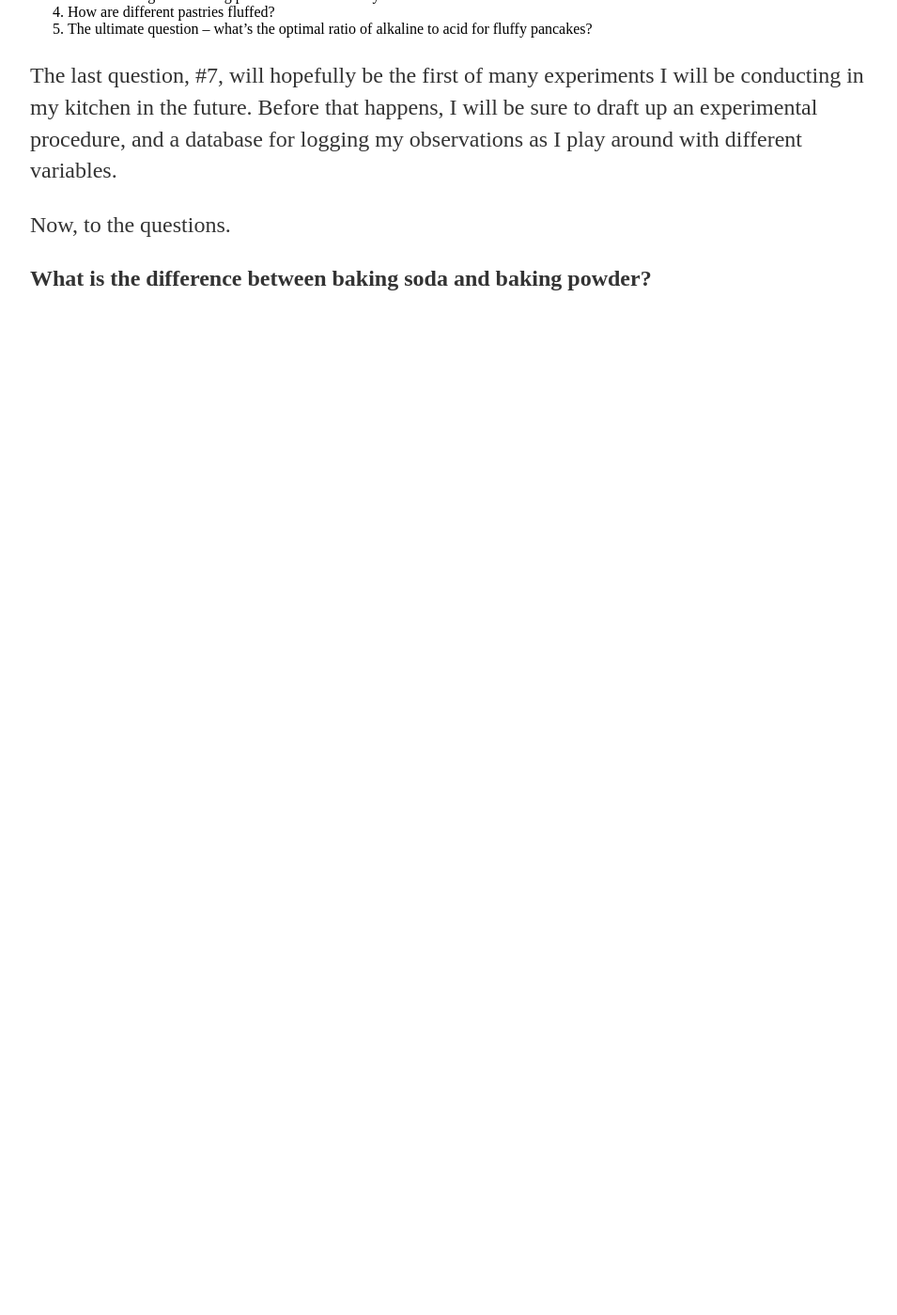
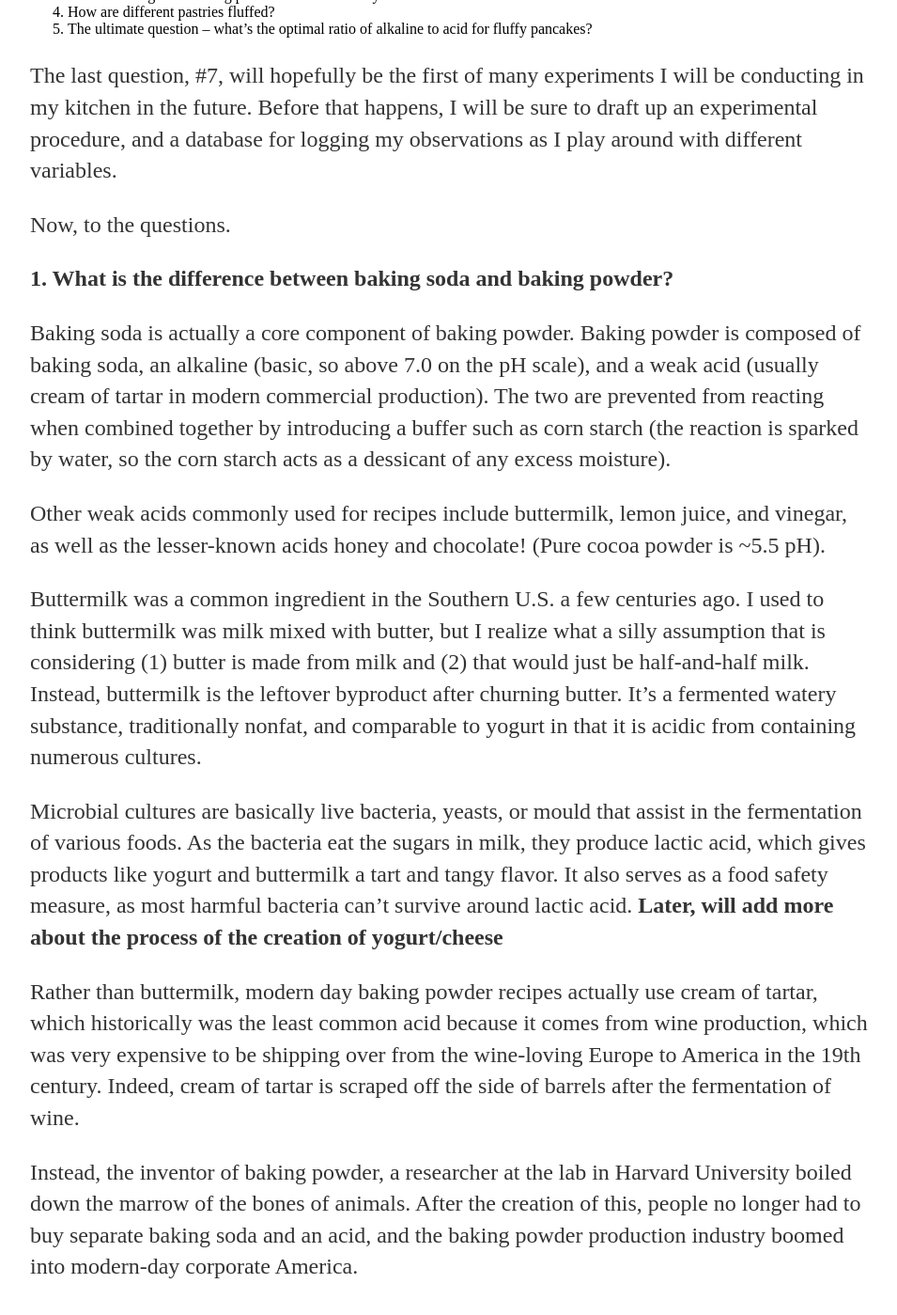
Before and after one commit to potashium/potashium.github.io, a Jekyll site: the page built from _posts/2019-10-12-the-baking-soda-rabbit-hole.md, in a window 1280 px wide and 1400 px high, scrolled down 1148 px. Shown: the whole window at 94% size, without its empty margins (160-1115 px from the left). Built offline with Jekyll 4.4.1, drawn with Linux system fonts in a browser that asks for light colours; before the commit the page ends 1522 px from its top, so only the background shows below that.

Commit message:
Update 2019-10-12-the-baking-soda-rabbit-hole.md

```diff
--- a/_posts/2019-10-12-the-baking-soda-rabbit-hole.md
+++ b/_posts/2019-10-12-the-baking-soda-rabbit-hole.md
@@ -34,4 +34,16 @@ The last question, #7, will hopefully be the first of many experiments I will be
 
 Now, to the questions.
 
-**What is the difference between baking soda and baking powder?**
+**1. What is the difference between baking soda and baking powder?**
+
+Baking soda is actually a core component of baking powder. Baking powder is composed of baking soda, an alkaline (basic, so above 7.0 on the pH scale), and a weak acid (usually cream of tartar in modern commercial production). The two are prevented from reacting when combined together by introducing a buffer such as corn starch (the reaction is sparked by water, so the corn starch acts as a dessicant of any excess moisture).
+
+Other weak acids commonly used for recipes include buttermilk, lemon juice, and vinegar, as well as the lesser-known acids honey and chocolate! (Pure cocoa powder is ~5.5 pH).
+
+Buttermilk was a common ingredient in the Southern U.S. a few centuries ago. I used to think buttermilk was milk mixed with butter, but I realize what a silly assumption that is considering (1) butter is made from milk and (2) that would just be half-and-half milk. Instead, buttermilk is the leftover byproduct after churning butter. It's a fermented watery substance, traditionally nonfat, and comparable to yogurt in that it is acidic from containing numerous cultures.
+
+Microbial cultures are basically live bacteria, yeasts, or mould that assist in the fermentation of various foods. As the bacteria eat the sugars in milk, they produce lactic acid, which gives products like yogurt and buttermilk a tart and tangy flavor. It also serves as a food safety measure, as most harmful bacteria can't survive around lactic acid. **Later, will add more about the process of the creation of yogurt/cheese**
+
+Rather than buttermilk, modern day baking powder recipes actually use cream of tartar, which historically was the least common acid because it comes from wine production, which was very expensive to be shipping over from the wine-loving Europe to America in the 19th century. Indeed, cream of tartar is scraped off the side of barrels after the fermentation of wine.
+
+Instead, the inventor of baking powder, a researcher at the lab in Harvard University boiled down the marrow of the bones of animals. After the creation of this, people no longer had to buy separate baking soda and an acid, and the baking powder production industry boomed into modern-day corporate America.
```
